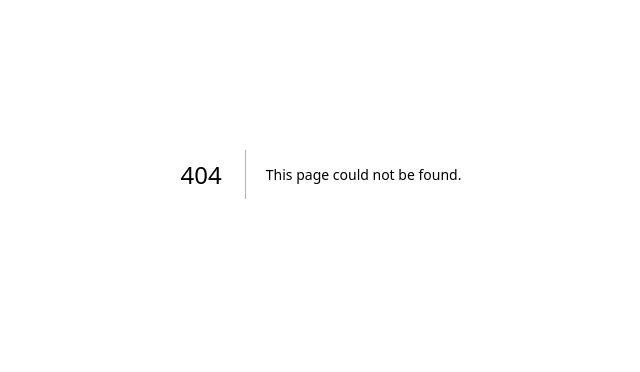
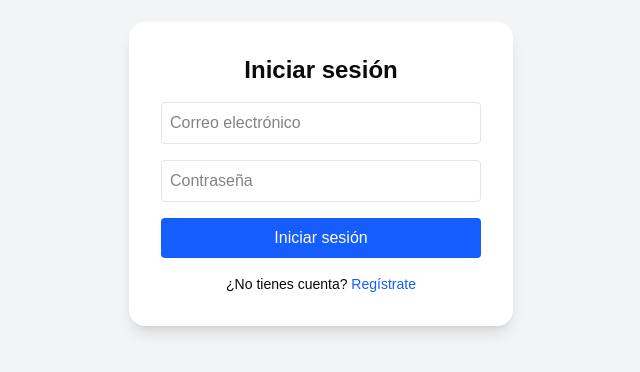
Before and after one commit to Moncka20/ICARO, a Next.js app: page /login in a window 1280 px wide. Before the commit this address had no page. Shown: the part 226-598 px from the top of the page, without its empty margins (319-959 px from the left). Built offline with nearby package versions, Linux system fonts and the light colour scheme; no server answers.

Commit message:
creacion de las Bases de todos las pestañas

```diff
--- /dev/null
+++ b/src/components/Layout.js
@@ -0,0 +1,89 @@
+import { useRouter } from "next/router";
+import { supabase } from "../lib/supabaseClient";
+import { useEffect, useState } from "react";
+
+export default function Layout({ children }) {
+  const router = useRouter();
+  const [perfil, setPerfil] = useState(null);
+
+  useEffect(() => {
+    const fetchPerfil = async () => {
+      const {
+        data: { session },
+      } = await supabase.auth.getSession();
+
+      if (!session) {
+        router.push("/login");
+        return;
+      }
+
+      const { data, error } = await supabase
+        .from("usuarios")
+        .select("nombre, rol")
+        .eq("id", session.user.id)
+        .single();
+
+      if (error) {
+        console.error(error);
+      } else {
+        setPerfil(data);
+      }
+    };
+
+    fetchPerfil();
+  }, [router]);
+
+  const handleLogout = async () => {
+    await supabase.auth.signOut();
+    router.push("/login");
+  };
+
+  const menuItems = [
+    { name: "Dashboard", path: "/dashboard" },
+    { name: "Inventario", path: "/inventario" },
+    { name: "Ventas", path: "/ventas" },
+    { name: "Proveedores", path: "/proveedores" },
+  ];
+
+  if (perfil?.rol === "administrador") {
+    menuItems.push({ name: "Usuarios", path: "/usuarios" });
+  }
+
+  return (
+    <div className="flex min-h-screen bg-gray-100">
+      {/* NAVBAR LATERAL */}
+      <aside className="w-64 bg-blue-700 text-white flex flex-col p-4 space-y-4">
+        <h2 className="text-2xl font-bold text-center mb-6">ICARO</h2>
+
+        {menuItems.map((item) => (
+          <button
+            key={item.path}
+            onClick={() => router.push(item.path)}
+            className={`text-left p-2 rounded hover:bg-blue-800 ${
+              router.pathname === item.path ? "bg-blue-900" : ""
+            }`}
+          >
+            {item.name}
+          </button>
+        ))}
+
+        <div className="mt-auto pt-4 border-t border-blue-500">
+          {perfil && (
+            <p className="text-sm mb-2">
+              {perfil.nombre} ({perfil.rol})
+            </p>
+          )}
+          <button
+            onClick={handleLogout}
+            className="w-full bg-red-600 text-white py-2 rounded hover:bg-red-700"
+          >
+            Cerrar sesión
+          </button>
+        </div>
+      </aside>
+
+      {/* CONTENIDO PRINCIPAL */}
+      <main className="flex-1 p-8">{children}</main>
+    </div>
+  );
+}
--- a/src/lib/supabaseClient.js
+++ b/src/lib/supabaseClient.js
@@ -1,6 +1,7 @@
 import { createClient } from '@supabase/supabase-js'
 
+// Variables de entorno (colócalas en tu archivo .env.local)
 const supabaseUrl = process.env.NEXT_PUBLIC_SUPABASE_URL
-const supabaseKey = process.env.NEXT_PUBLIC_SUPABASE_ANON_KEY
+const supabaseAnonKey = process.env.NEXT_PUBLIC_SUPABASE_ANON_KEY
 
-export const supabase = createClient(supabaseUrl, supabaseKey)
+export const supabase = createClient(supabaseUrl, supabaseAnonKey)
--- a/src/pages/_app.js
+++ b/src/pages/_app.js
@@ -1,5 +1,25 @@
-import "@/styles/globals.css";
+import '@/styles/globals.css'
+import { supabase } from '@/lib/supabaseClient'
+import { useState, useEffect } from 'react'
 
-export default function App({ Component, pageProps }) {
-  return <Component {...pageProps} />;
+export default function MyApp({ Component, pageProps }) {
+  const [session, setSession] = useState(null)
+
+  useEffect(() => {
+    // Recuperar sesión actual
+    const currentSession = supabase.auth.getSession().then(({ data }) => {
+      setSession(data.session)
+    })
+
+    // Escuchar cambios de autenticación
+    const { data: listener } = supabase.auth.onAuthStateChange((_event, session) => {
+      setSession(session)
+    })
+
+    return () => {
+      listener.subscription.unsubscribe()
+    }
+  }, [])
+
+  return <Component {...pageProps} session={session} />
 }
--- /dev/null
+++ b/src/pages/dashboard.js
@@ -0,0 +1,10 @@
+import Layout from "../components/Layout";
+
+export default function Dashboard() {
+  return (
+    <Layout>
+      <h1 className="text-3xl font-bold mb-4">Panel principal</h1>
+      <p>Bienvenido al sistema de gestión de inventarios y ventas.</p>
+    </Layout>
+  );
+}
--- a/src/pages/index.js
+++ b/src/pages/index.js
@@ -1,26 +1,40 @@
-import { useEffect, useState } from 'react';
-import { supabase } from '@/lib/supabaseClient';
+import { useEffect } from "react";
+import { useRouter } from "next/router";
+import { supabase } from "../lib/supabaseClient";
 
 export default function Home() {
-  const [productos, setProductos] = useState([]);
+  const router = useRouter();
 
   useEffect(() => {
-    async function fetchProductos() {
-      let { data, error } = await supabase.from('productos').select('*');
-      if (error) console.error(error);
-      else setProductos(data);
-    }
-    fetchProductos();
-  }, []);
+    const checkSession = async () => {
+      const {
+        data: { session },
+        error,
+      } = await supabase.auth.getSession();
+
+      if (error) {
+        console.error("Error al obtener sesión:", error);
+        router.push("/login");
+        return;
+      }
+
+      if (session) {
+        // Si ya está logueado → va al dashboard
+        router.push("/dashboard");
+      } else {
+        // Si no hay sesión → va al login
+        router.push("/login");
+      }
+    };
+
+    checkSession();
+  }, [router]);
 
   return (
-    <div>
-      <h1>Inventario</h1>
-      <ul>
-        {productos.map((p) => (
-          <li key={p.id}>{p.nombre} - {p.stock} unidades</li>
-        ))}
-      </ul>
+    <div className="min-h-screen flex items-center justify-center bg-gray-100">
+      <h1 className="text-2xl font-semibold text-gray-700 animate-pulse">
+        Cargando aplicación...
+      </h1>
     </div>
   );
 }
--- /dev/null
+++ b/src/pages/inventario.js
@@ -0,0 +1,10 @@
+import Layout from "../components/Layout";
+
+export default function Inventario() {
+  return (
+    <Layout>
+      <h1 className="text-3xl font-bold mb-4">Inventario</h1>
+      <p>Desde aquí podrás gestionar tus productos.</p>
+    </Layout>
+  );
+}
--- /dev/null
+++ b/src/pages/login.js
@@ -0,0 +1,133 @@
+import { useState } from "react";
+import { supabase } from "../lib/supabaseClient";
+import { useRouter } from "next/router";
+
+export default function LoginPage() {
+  const router = useRouter();
+  const [email, setEmail] = useState("");
+  const [password, setPassword] = useState("");
+  const [nombre, setNombre] = useState("");
+  const [isRegistering, setIsRegistering] = useState(false);
+  const [error, setError] = useState("");
+
+  const handleAuth = async (e) => {
+    e.preventDefault();
+    setError("");
+
+    try {
+      if (isRegistering) {
+        // REGISTRO DE NUEVO USUARIO
+        const { data: authData, error: authError } = await supabase.auth.signUp({
+          email,
+          password,
+        });
+
+        if (authError) throw authError;
+
+        if (authData.user) {
+          // Crear fila asociada en tabla usuarios
+          const { error: dbError } = await supabase.from("usuarios").insert([
+            {
+              id: authData.user.id,
+              nombre: nombre || "Nuevo usuario",
+              rol: "cajero", // Por defecto
+            },
+          ]);
+
+          if (dbError) throw dbError;
+        }
+
+        alert("Cuenta creada correctamente. Revisa tu correo para confirmar.");
+        setIsRegistering(false);
+      } else {
+        // INICIO DE SESIÓN
+        const { data: sessionData, error: signInError } =
+          await supabase.auth.signInWithPassword({
+            email,
+            password,
+          });
+
+        if (signInError) throw signInError;
+
+        const userId = sessionData.user.id;
+        const { data: perfil, error: perfilError } = await supabase
+          .from("usuarios")
+          .select("nombre, rol")
+          .eq("id", userId)
+          .single();
+
+        if (perfilError) throw perfilError;
+
+        console.log("Usuario autenticado:", perfil);
+        alert(`Bienvenido, ${perfil.nombre} (${perfil.rol})`);
+
+        // Redirigir al dashboard
+        router.push("/dashboard");
+      }
+    } catch (err) {
+      console.error(err);
+      setError(err.message);
+    }
+  };
+
+  return (
+    <div className="min-h-screen flex items-center justify-center bg-gray-100">
+      <form
+        onSubmit={handleAuth}
+        className="bg-white p-8 rounded-2xl shadow-lg w-96 space-y-4"
+      >
+        <h2 className="text-2xl font-bold text-center">
+          {isRegistering ? "Registrar usuario" : "Iniciar sesión"}
+        </h2>
+
+        {isRegistering && (
+          <input
+            type="text"
+            placeholder="Nombre completo"
+            value={nombre}
+            onChange={(e) => setNombre(e.target.value)}
+            className="w-full p-2 border rounded"
+            required
+          />
+        )}
+
+        <input
+          type="email"
+          placeholder="Correo electrónico"
+          value={email}
+          onChange={(e) => setEmail(e.target.value)}
+          className="w-full p-2 border rounded"
+          required
+        />
+        <input
+          type="password"
+          placeholder="Contraseña"
+          value={password}
+          onChange={(e) => setPassword(e.target.value)}
+          className="w-full p-2 border rounded"
+          required
+        />
+
+        {error && <p className="text-red-500 text-sm">{error}</p>}
+
+        <button
+          type="submit"
+          className="w-full bg-blue-600 text-white p-2 rounded hover:bg-blue-700"
+        >
+          {isRegistering ? "Registrarse" : "Iniciar sesión"}
+        </button>
+
+        <p className="text-center text-sm">
+          {isRegistering ? "¿Ya tienes cuenta?" : "¿No tienes cuenta?"}{" "}
+          <button
+            type="button"
+            className="text-blue-600 hover:underline"
+            onClick={() => setIsRegistering(!isRegistering)}
+          >
+            {isRegistering ? "Inicia sesión" : "Regístrate"}
+          </button>
+        </p>
+      </form>
+    </div>
+  );
+}
--- /dev/null
+++ b/src/pages/proveedores.js
@@ -0,0 +1,10 @@
+import Layout from "../components/Layout";
+
+export default function Proveedores() {
+  return (
+    <Layout>
+      <h1 className="text-3xl font-bold mb-4">Proveedores</h1>
+      <p>Desde aquí podrás gestionar tus proveedores.</p>
+    </Layout>
+  );
+}
--- /dev/null
+++ b/src/pages/usuarios.js
@@ -0,0 +1,10 @@
+import Layout from "../components/Layout";
+
+export default function Usuarios() {
+  return (
+    <Layout>
+      <h1 className="text-3xl font-bold mb-4">Usuarios</h1>
+      <p>Desde aquí podrás gestionar tus usuarios.</p>
+    </Layout>
+  );
+}
--- /dev/null
+++ b/src/pages/ventas.js
@@ -0,0 +1,10 @@
+import Layout from "../components/Layout";
+
+export default function Ventas() {
+  return (
+    <Layout>
+      <h1 className="text-3xl font-bold mb-4">Ventas</h1>
+      <p>Desde aquí podrás gestionar tus ventas.</p>
+    </Layout>
+  );
+}
```
